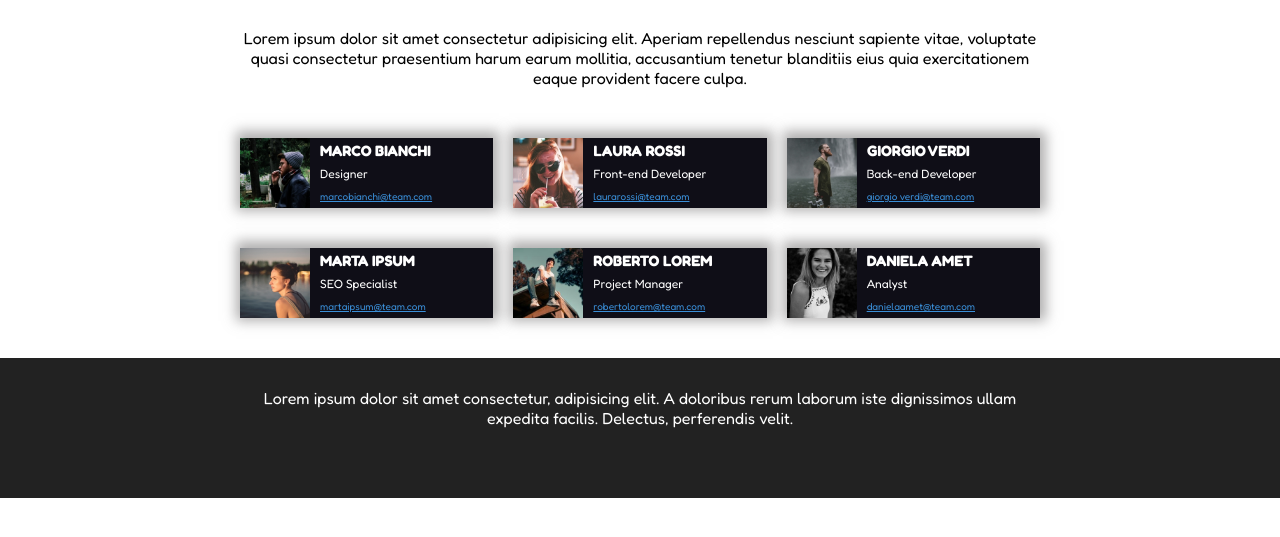
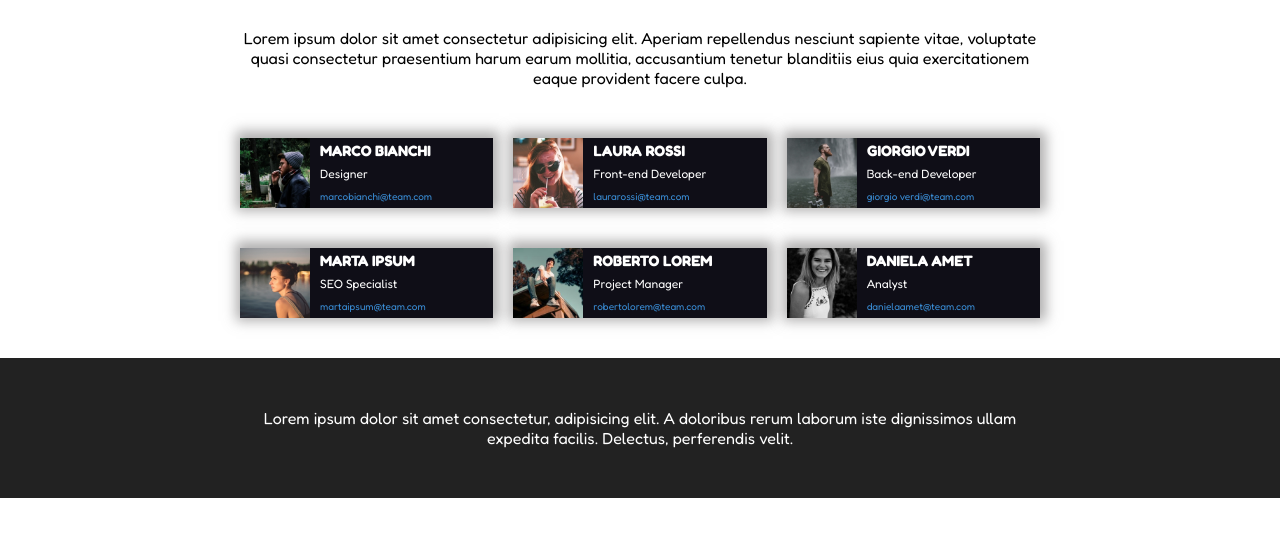
Before and after one commit to FrancescoDOrtona/html-css-float-cards, a plain HTML site: page index.html in a window 1280 px wide. Shown: the part 111-648 px from the top of the page. Drawn offline with Linux system fonts and the light colour scheme.

Commit message:
add-corrections

```diff
--- a/css/style.css
+++ b/css/style.css
@@ -8,6 +8,11 @@
 body{
     font-family: 'Fredoka', sans-serif;
     background-color: white;
+}
+
+a{
+    text-decoration: none;
+    color: currentColor;
 }
 
 .container{
@@ -87,8 +92,7 @@ img{
 
 /* footer */
 .footer-ad{
-    padding: 30px;
-    border-bottom: 40px solid #222222;
+    padding: 50px 0;
 }
 
 .footer-bg-color{
--- a/index.html
+++ b/index.html
@@ -31,19 +31,19 @@
                     <img src="./img/male1.png" alt="Profilo Marco Bianchi">
                     <p>MARCO BIANCHI</p>
                     <p class="card-labels__white">Designer</p>
-                    <a class="card-labels__email"href="mailto">marcobianchi@team.com</a>
+                    <a class="card-labels__email"href="mailto=marcobianchi@team.com">marcobianchi@team.com</a>
                 </div>
                 <div  class="card-labels">
                     <img  src="./img/female1.png" alt="Profilo Laura Rossi">
                     <p>LAURA ROSSI</p>
                     <p class="card-labels__white">Front-end Developer</p>
-                    <a class="card-labels__email"href="mailto">laurarossi@team.com</a>
+                    <a class="card-labels__email"href="mailto=laurarossi@team.com">laurarossi@team.com</a>
                 </div>
                 <div  class="card-labels">
                     <img src="./img/male2.png" alt="Profilo Giorgio Verdi">
                     <p>GIORGIO VERDI</p>
                     <p class="card-labels__white">Back-end Developer</p>
-                    <a class="card-labels__email"href="mailto">giorgio verdi@team.com</a>
+                    <a class="card-labels__email"href="mailto=giorgio verdi@team.com">giorgio verdi@team.com</a>
             </div>
         </section>
 
@@ -53,19 +53,19 @@
                     <img src="./img/female2.png" alt="Profilo Marta Ipsum">
                     <p>MARTA IPSUM</p>
                     <p class="card-labels__white">SEO Specialist</p>
-                    <a class="card-labels__email"href="mailto">martaipsum@team.com</a>
+                    <a class="card-labels__email"href="mailto=martaipsum@team.com">martaipsum@team.com</a>
                 </div>
                 <div class="card-labels">
                     <img src="./img/male3.png" alt="Profilo Roberto Lorem">
                     <p>ROBERTO LOREM</p>
                     <p class="card-labels__white">Project Manager</p>
-                    <a class="card-labels__email"href="mailto">robertolorem@team.com</a>
+                    <a class="card-labels__email"href="mailto=robertolorem@team.com">robertolorem@team.com</a>
                 </div>
                 <div class="card-labels">
                     <img src="./img/female3.png" alt="Profilo Daniela Amet">
                     <p>DANIELA AMET</p>
                     <p class="card-labels__white">Analyst</p>
-                    <a class="card-labels__email"href="mailto">danielaamet@team.com</a>
+                    <a class="card-labels__email"href="mailto=danielaamet@team.com">danielaamet@team.com</a>
             </div>
         </section>
     </main>
```
